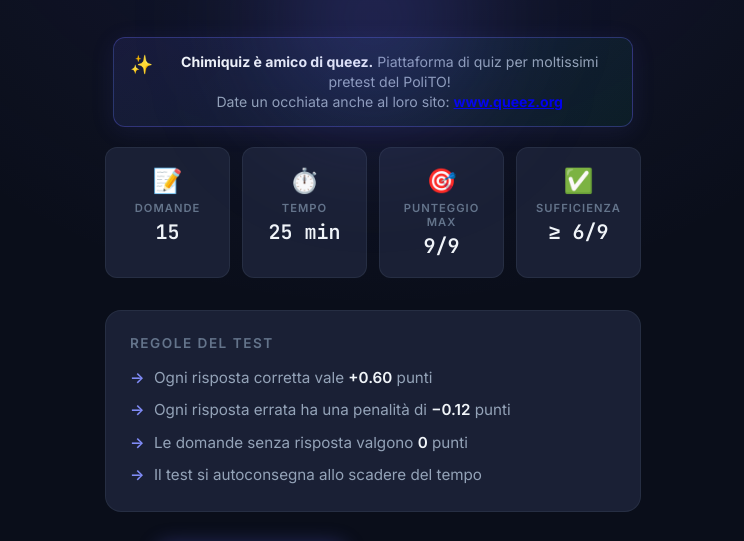
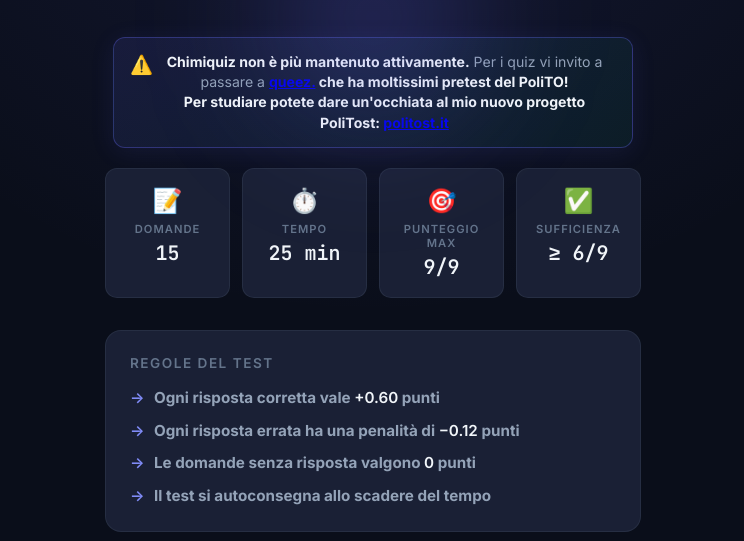
Before and after one commit to SuperTost100/chimiquiz, a plain HTML site: page index.html in a window 1280 px wide. Shown: the part 213-754 px from the top of the page, without its empty margins (267-1011 px from the left). Drawn offline with nearby package versions, Linux system fonts and the light colour scheme; no server answers.

Commit message:
Revise news banner content and icon
Updated the news banner to reflect changes in Chimiquiz support and introduced a new project link.

```diff
--- a/index.html
+++ b/index.html
@@ -130,9 +130,9 @@
         <p class="tagline">Simulazione Test di Chimica</p>
 
         <div class="news-banner" role="status">
-          <span class="news-banner-icon" aria-hidden="true">✨</span>
+          <span class="news-banner-icon" aria-hidden="true">⚠️</span>
           <p>
-            <strong>Chimiquiz è amico di queez.</strong> Piattaforma di quiz per moltissimi pretest del PoliTO!<br>Date un occhiata anche al loro sito: <strong><a href="https://queez.org" target="_blank" rel="noopener">www.queez.org</a></strong>
+            <strong>Chimiquiz non è più mantenuto attivamente.</strong> Per i quiz vi invito a passare a <strong><a href="https://queez.org" target="_blank" rel="noopener">queez.</a> che ha moltissimi pretest del PoliTO!<br>Per studiare potete dare un'occhiata al mio nuovo progetto PoliTost: <strong><a href="https://politost.it" target="_blank" rel="noopener">politost.it</a></strong>
           </p>
         </div>
 
```
